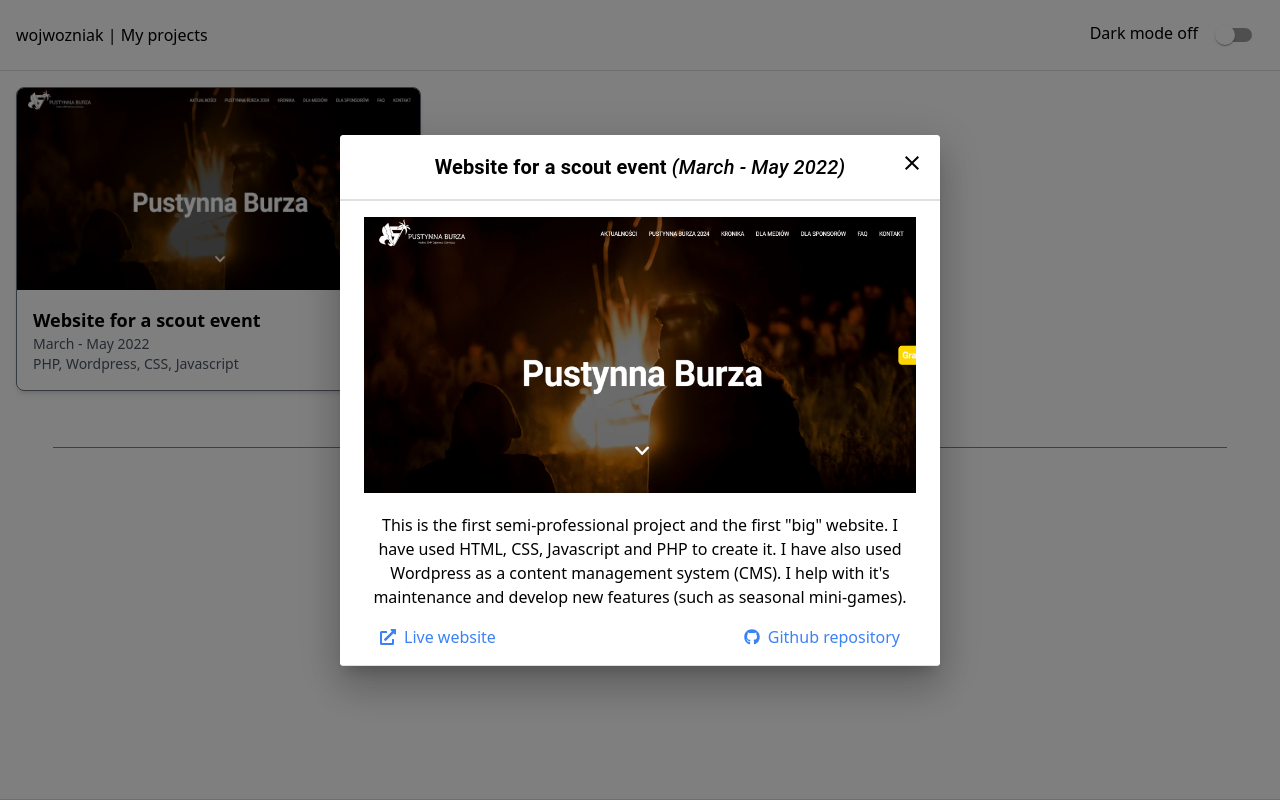
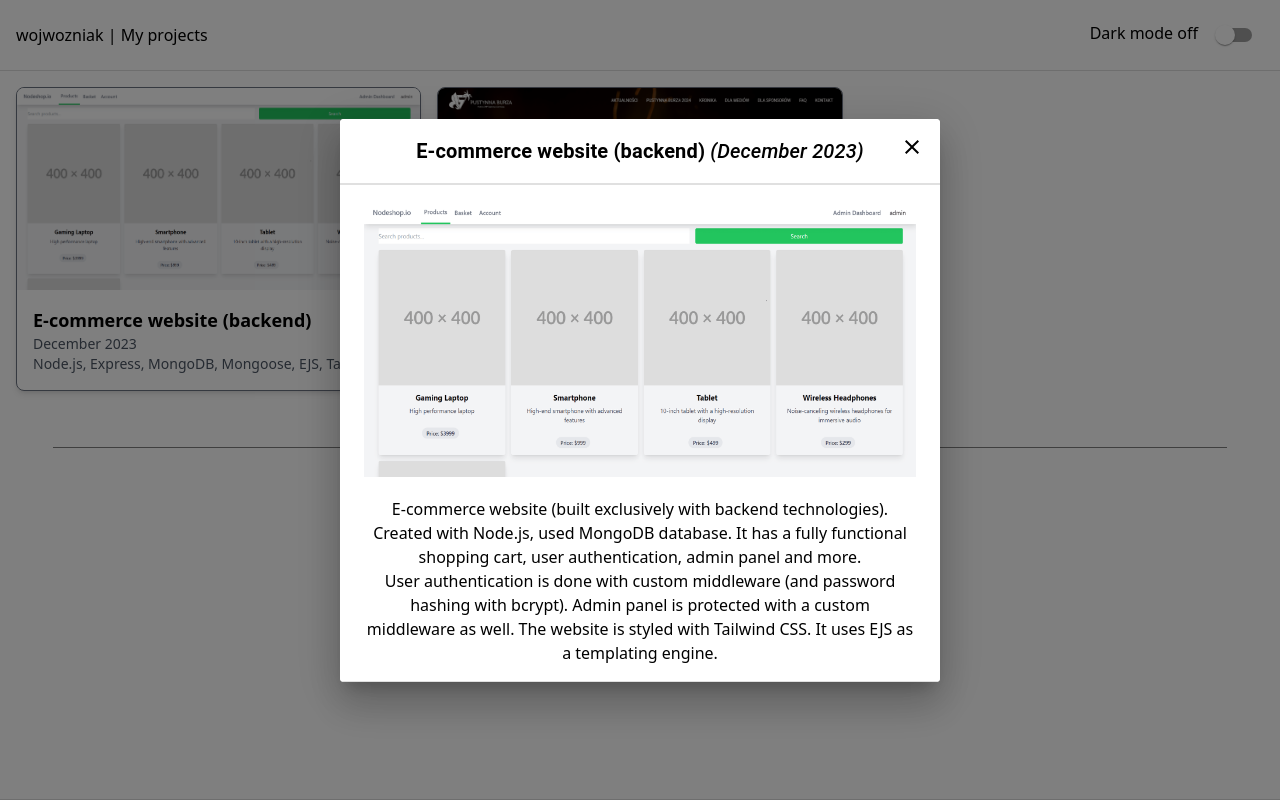
Before and after one commit to wojwozniak/projects, a React (Vite) app: page / in a window 1280 px wide. Both pictures are taken after a click on the element 218 px from the left and 238 px from the top of the page. Built offline with nearby package versions, Linux system fonts and the light colour scheme.

Commit message:
project 2

```diff
--- a/src/ProjectsGrid.tsx
+++ b/src/ProjectsGrid.tsx
@@ -1,10 +1,27 @@
 import ProjectComponent from './ui/ProjectComponent'
 import img__pustynna from './../assets/images/pustynna.png'
+import img__eCommerce from './../assets/images/nodeshop.png'
 import { FaExternalLinkAlt, FaGithub } from "react-icons/fa";
 
 const ProjectsGrid = () => {
   return (
     <div className="grid grid-cols-1 sm:grid-cols-2 lg:grid-cols-3 gap-4 p-4">
+      <ProjectComponent
+        title="E-commerce website (backend)"
+        date="December 2023"
+        techStack="Node.js, Express, MongoDB, Mongoose, EJS, Tailwind"
+        screenshotUrl={img__eCommerce}
+        description={
+          <div>
+            <p>
+              E-commerce website (built exclusively with backend technologies). Created with Node.js, used MongoDB database. It has a fully functional shopping cart, user authentication, admin panel and more.
+            </p>
+            <p>
+              User authentication is done with custom middleware (and password hashing with bcrypt). Admin panel is protected with a custom middleware as well. The website is styled with Tailwind CSS. It uses EJS as a templating engine.
+            </p>
+          </div>
+        }
+      />
       <ProjectComponent
         title="Website for a scout event"
         date="March - May 2022"
```
